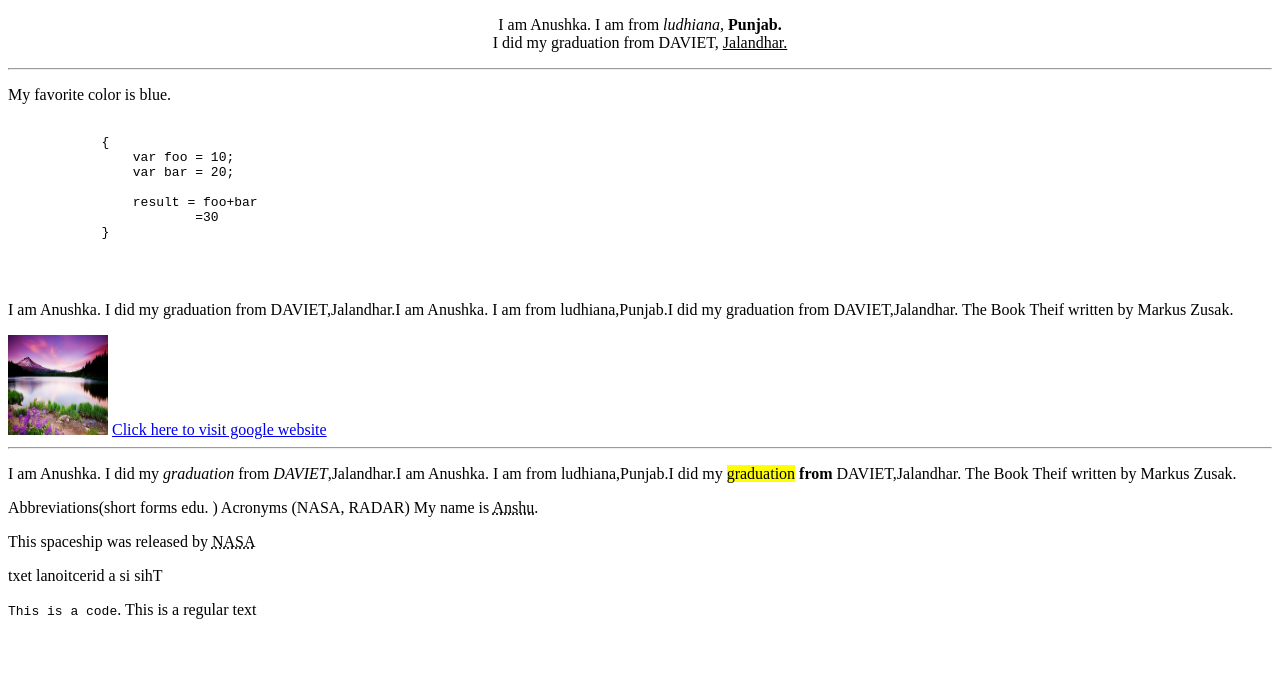
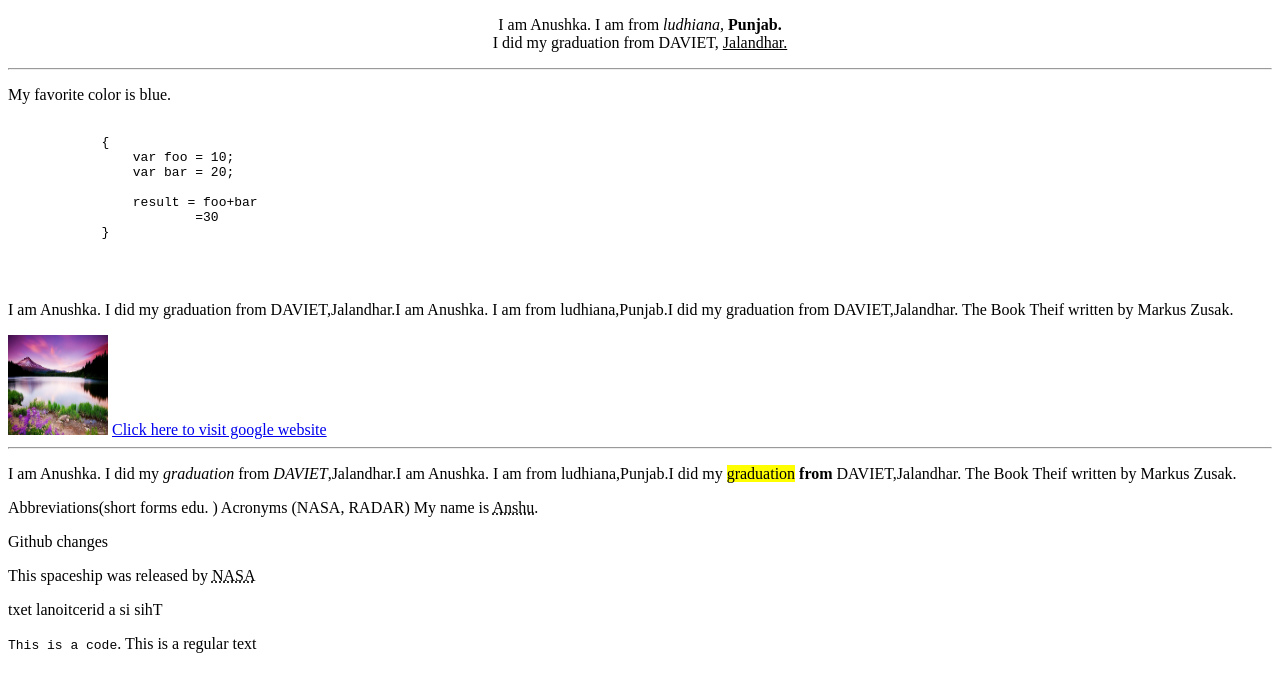
Before and after one commit to thisbutterfly/J-K-learns, a plain HTML site: page day1.html in a window 1280 px wide. Drawn offline with Linux system fonts and the light colour scheme.

Commit message:
change in day1.html

```diff
--- a/day1.html
+++ b/day1.html
@@ -46,6 +46,8 @@
 
             My name is <abbr title="Anushka">Anshu</abbr>.
 
+            <p>Github changes</p>
+
             <p>This spaceship was released by <acronym title="National Aeronautics and Space Administration">NASA</acronym></p>
 
         <p><bdo dir="rtl">This is a directional text</bdo></p>
```
